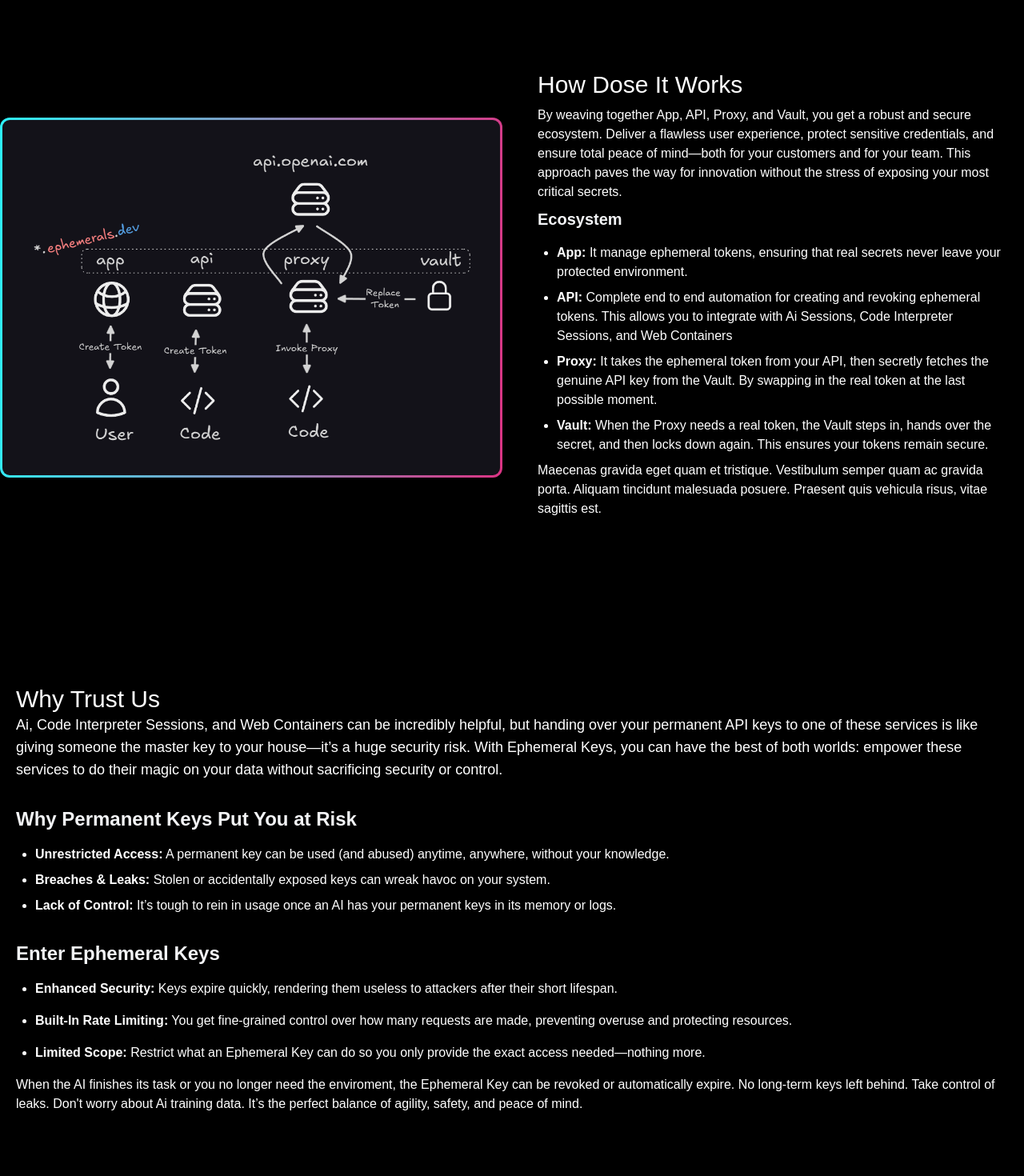
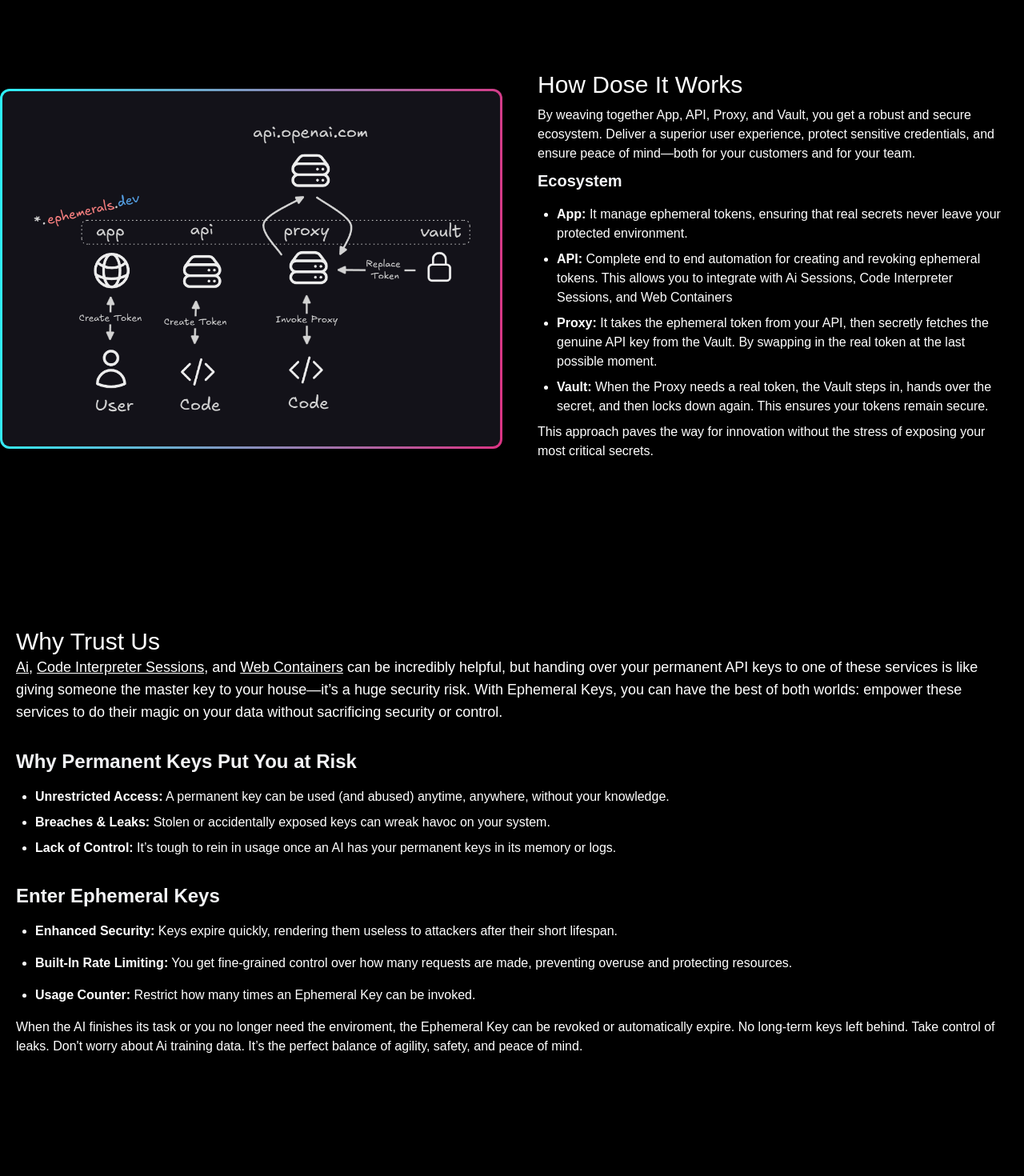
Before and after one commit to BoundlessStudio/CautiousGiggle, a Vue app: page / in a window 1280 px wide. Shown: the part 1280-2750 px from the top of the page at 80% size. Built offline with nearby package versions, Linux system fonts and the light colour scheme; a web font is replaced by a local one.

Commit message:
fixed landing page

```diff
--- a/src/App.vue
+++ b/src/App.vue
@@ -116,8 +116,7 @@
           <h2 class="text-3xl">How Dose It Works</h2>
           <p class="py-2">
             By weaving together App, API, Proxy, and Vault, you get a robust and secure ecosystem.
-            Deliver a flawless user experience, protect sensitive credentials, and ensure total peace of mind—both for your customers and for your team.
-            This approach paves the way for innovation without the stress of exposing your most critical secrets.
+            Deliver a superior user experience, protect sensitive credentials, and ensure peace of mind—both for your customers and for your team.
           </p>
           <h2 class="text-xl font-semibold text-gray-100 mb-4">Ecosystem</h2>
           <ul class="list-disc pl-6 space-y-2">
@@ -127,8 +126,7 @@
             <li><span class="font-semibold">Vault:</span> When the Proxy needs a real token, the Vault steps in, hands over the secret, and then locks down again. This ensures your tokens remain secure.</li>
           </ul>
           <p class="py-2">
-            Maecenas gravida eget quam et tristique. Vestibulum semper quam ac gravida porta.
-            Aliquam tincidunt malesuada posuere. Praesent quis vehicula risus, vitae sagittis est.
+            This approach paves the way for innovation without the stress of exposing your most critical secrets.
           </p>
         </div>
       </div>
@@ -141,7 +139,10 @@
         <div class="text-white p-5">
           <h2 class="text-3xl">Why Trust Us</h2>
           <div class="mb-8">
-              <p class="text-lg mb-4">Ai, Code Interpreter Sessions, and Web Containers can be incredibly helpful, but handing over your permanent API keys to one of these services is like giving someone the master key to your house—it’s a huge security risk. With Ephemeral Keys, you can have the best of both worlds: empower these services to do their magic on your data without sacrificing security or control.</p>
+              <p class="text-lg mb-4">
+                <a href="https://platform.openai.com/docs/guides/safety-best-practices" class="underline">Ai</a>,
+                <a href="https://learn.microsoft.com/en-us/azure/container-apps/sessions-code-interpreter" class="underline">Code Interpreter Sessions</a>, and
+                <a href="https://webcontainers.io/" class="underline">Web Containers</a> can be incredibly helpful, but handing over your permanent API keys to one of these services is like giving someone the master key to your house—it’s a huge security risk. With Ephemeral Keys, you can have the best of both worlds: empower these services to do their magic on your data without sacrificing security or control.</p>
           </div>
           <div class="mb-8">
               <h2 class="text-2xl font-semibold text-gray-100 mb-4">Why Permanent Keys Put You at Risk</h2>
@@ -161,7 +162,7 @@
                 <p><span class="font-semibold">Built-In Rate Limiting:</span> You get fine-grained control over how many requests are made, preventing overuse and protecting resources.</p>
               </li>
               <li>
-                <p><span class="font-semibold">Limited Scope:</span> Restrict what an Ephemeral Key can do so you only provide the exact access needed—nothing more.</p>
+                <p><span class="font-semibold">Usage Counter:</span> Restrict how many times an Ephemeral Key can be invoked.</p>
               </li>
             </ul>
             <p class="mt-4">When the AI finishes its task or you no longer need the enviroment, the Ephemeral Key can be revoked or automatically expire. No long-term keys left behind. Take control of leaks. Don't worry about Ai training data. It’s the perfect balance of agility, safety, and peace of mind.</p>
```
